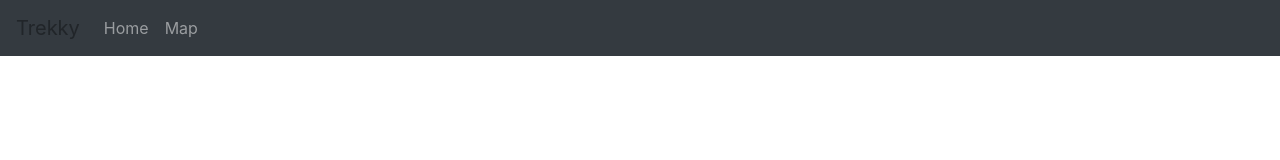
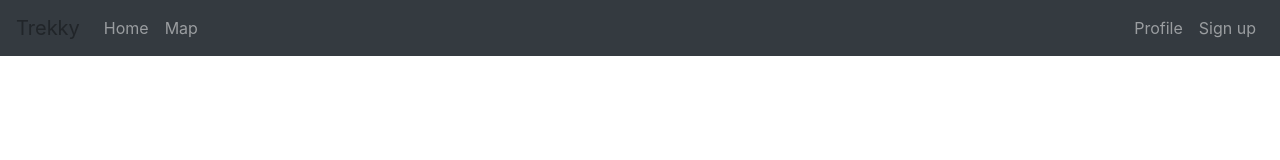
Before and after one commit to squarefozilov/Trekky, a React (Create React App) app in the folder client/: page / in a window 1280 px wide. Shown: the top 160 px of the page. Built offline with nearby package versions, Linux system fonts and the light colour scheme.

Commit message:
added navbar and frontend route

```diff
--- a/client/src/App.js
+++ b/client/src/App.js
@@ -6,9 +6,17 @@ import Navbar from "./component/Navbar"
 class App extends React.Component{
   render(){
     return (
-      <div className="App">
-        <Navbar />
-      </div>
+      <Router>
+        <div className="App">
+          <Navbar />
+          <Switch>
+            <Route exact path="/" component="Body" />
+            <Route exact path="/map" component="Map" />
+            <Route exact path="/signup" component="Signup" />
+            <Route exact path="/login" component="Login" />
+          </Switch>
+        </div>
+      </Router>
     )
   }
 }
--- a/client/src/component/Navbar.js
+++ b/client/src/component/Navbar.js
@@ -12,6 +12,14 @@ function Navbar(){
                     <a className="nav-link">Map</a>
                 </li>
             </ul>
+            <ul className="navbar-nav ml-auto">
+                <li className="nav-item">
+                    <a className="nav-link">Profile</a>
+                </li>
+                <li className="nav-item">
+                    <a className="nav-link">Sign up</a>
+                </li>
+            </ul>
         </nav>
     );
 }
```
